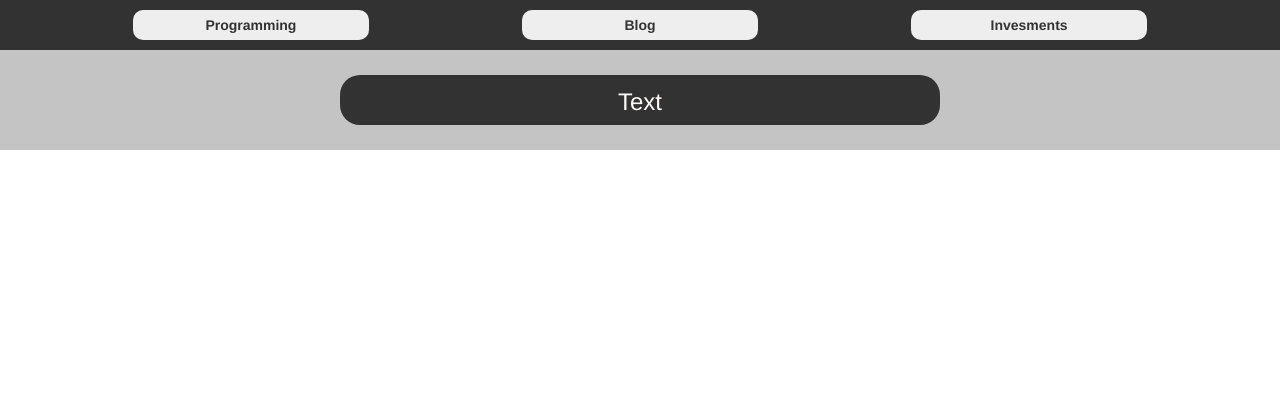
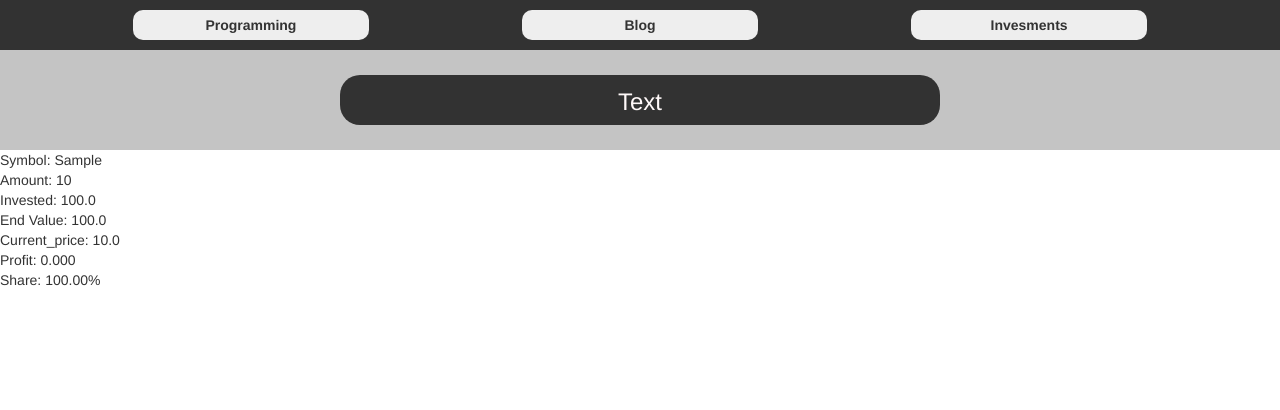
Before and after one commit to MuratovER/practice_app, a Django app: page /apps_list/investment in a window 1280 px wide. Shown: the top 410 px of the page. Run offline with Django 3.2, Linux system fonts and the light colour scheme; tables that the repository leaves empty hold one stand-in row (values such as "Sample post"); some libraries are stand-ins or nearby versions.

Commit message:
Created basic investment logick

```diff
--- a/mainsite/admin.py
+++ b/mainsite/admin.py
@@ -1,7 +1,9 @@
 from django.contrib import admin
-from mainsite.models import Post, Comment, CodeExamples, EulerProblem
+from mainsite.models import Post, Comment, CodeExamples, EulerProblem, Stock
+
 
 admin.site.register(Comment)
 admin.site.register(Post)
 admin.site.register(CodeExamples)
 admin.site.register(EulerProblem)
+admin.site.register(Stock)
--- a/mainsite/models.py
+++ b/mainsite/models.py
@@ -102,8 +102,18 @@ class EulerProblem(models.Model):
 class Stock(models.Model):
     id = models.IntegerField(primary_key=True)
     symbol = models.CharField(max_length=100)
+    title = models.CharField(max_length=100, null=True, blank=True)
     exchange = models.CharField(max_length=100)
     country = models.CharField(max_length=100)
+    buy_price = models.FloatField(default=0)
+    curent_price = models.FloatField(null=True, blank=True)
+    dividend = models.FloatField(null=True, blank=True )
+    poe = models.FloatField(default=1)
+    amount = models.IntegerField(default=1)
+    share = models.FloatField(null=True, blank=True)
+    invested = models.FloatField(null=True, blank=True)
+    end_value = models.FloatField(null=True, blank=True)
+    profit = models.FloatField(default=0)
 
     def __str__(self):
         return self.symbol
--- /dev/null
+++ b/mainsite/services/services_investment.py
@@ -0,0 +1,12 @@
+def stock_calculation(stocks):
+    allshare = 0
+    for sharestock in stocks:
+        allshare += sharestock.amount
+    for stock in stocks:
+        stock.invested = stock.amount * stock.buy_price
+        if stock.curent_price is None:
+            stock.curent_price = stock.buy_price
+        profit = (stock.buy_price - stock.curent_price) / stock.buy_price
+        stock.share = "%.2f" % ( stock.amount * 100 / allshare)
+        stock.profit = "%.3f" % profit
+        stock.end_value = stock.curent_price * stock.amount
--- a/mainsite/templates/investment/main_invest.html
+++ b/mainsite/templates/investment/main_invest.html
@@ -1,5 +1,43 @@
 {% extends 'base.html' %}
 
 {% block content %}
+<div class="content-investment">
+<div class="content-investment-statistic">
 
+</div>
+<div class="content-investment-chart">
+
+</div>
+<div class="content-investement-assettab">
+    {% for stock in stocks %}
+        <div class="content-investement-assettab-symbol">
+            Symbol: {{ stock.symbol }}
+        </div>
+        <div class="content-investement-assettab-amount">
+            Amount: {{ stock.amount }}
+        </div>
+        <div class="content-investement-assettab-invested">
+            Invested: {{ stock.invested }}
+        </div>
+        <div class="content-investement-assettab-invested">
+            End Value: {{ stock.end_value }}
+        </div>
+        <div class="content-investement-assettab-curent-price">
+            Current_price: {{ stock.curent_price }}
+        </div>
+        <div class="content-investement-assettab-profit">
+            Profit: {{ stock.profit }}
+        </div>
+        <div class="content-investement-assettab-share">
+            Share: {{ stock.share }}%
+        </div>
+    {% endfor %}
+</div>
+<div class="content-investment-sandp">
+
+</div>
+<div class="content-investment-profit">
+
+</div>
+</div>
 {% endblock %}
--- a/mainsite/views.py
+++ b/mainsite/views.py
@@ -13,6 +13,7 @@ from rest_framework.utils import json
 from mainsite.forms import PostForm, CommentForm
 from mainsite.models import Post, Comment, LikeDislike, CodeExamples, EulerProblem, Stock
 from mainsite.services.services_code_example import check_for_project_list
+from mainsite.services.services_investment import stock_calculation
 
 
 def apps_list(request):
@@ -41,16 +42,12 @@ def code_examples(request):
 
 
 def main_invest(request):
-    # td = TDClient(apikey="c7d2d67226394eafb42704f30600f740")
-    #
-    #
-    #
-    # ts = td.time_series(symbol='AAPL,MSFT', interval="1min", outputsize=3)
-    # df = ts.with_macd().with_macd(fast_period=10).with_stoch().as_pandas()
-
-    # print(df)
-
-    return render(request, 'investment/main_invest.html')
+    stocks = Stock.objects.all()
+    stock_calculation(stocks)
+    ctx = {
+        'stocks': stocks
+    }
+    return render(request, 'investment/main_invest.html', ctx)
 
 
 def home_page(request):
```
Also changed, not shown: mainsite/migrations/0015_auto_20220217_0824.py (added), mainsite/migrations/0016_auto_20220217_0838.py (added), mainsite/migrations/0017_stock_title.py (added), mainsite/migrations/0018_remove_stock_invested.py (added), mainsite/migrations/0019_auto_20220217_0852.py (added), mainsite/migrations/0020_stock_profit.py (added), mainsite/migrations/0021_stock_end_value.py (added).
